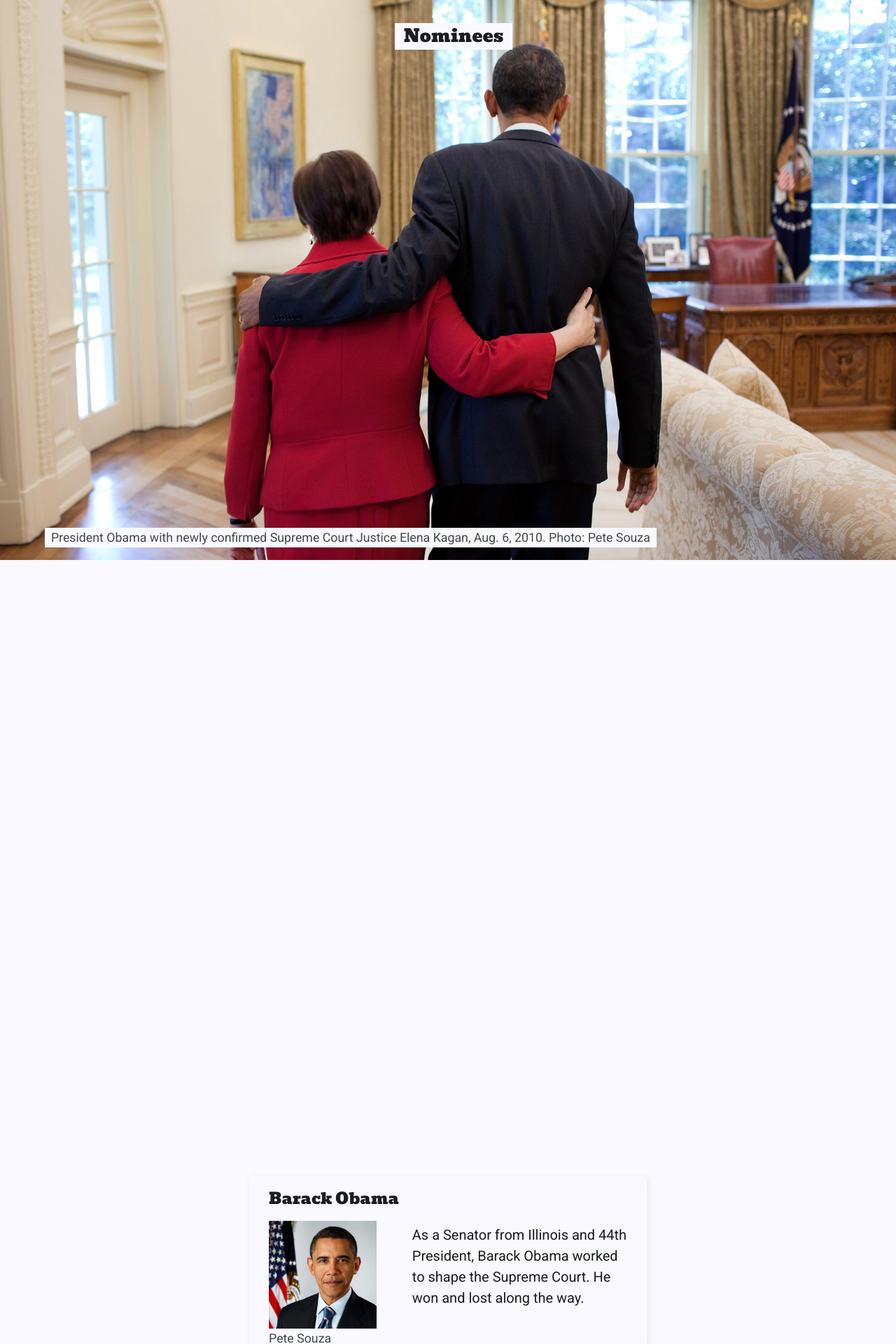
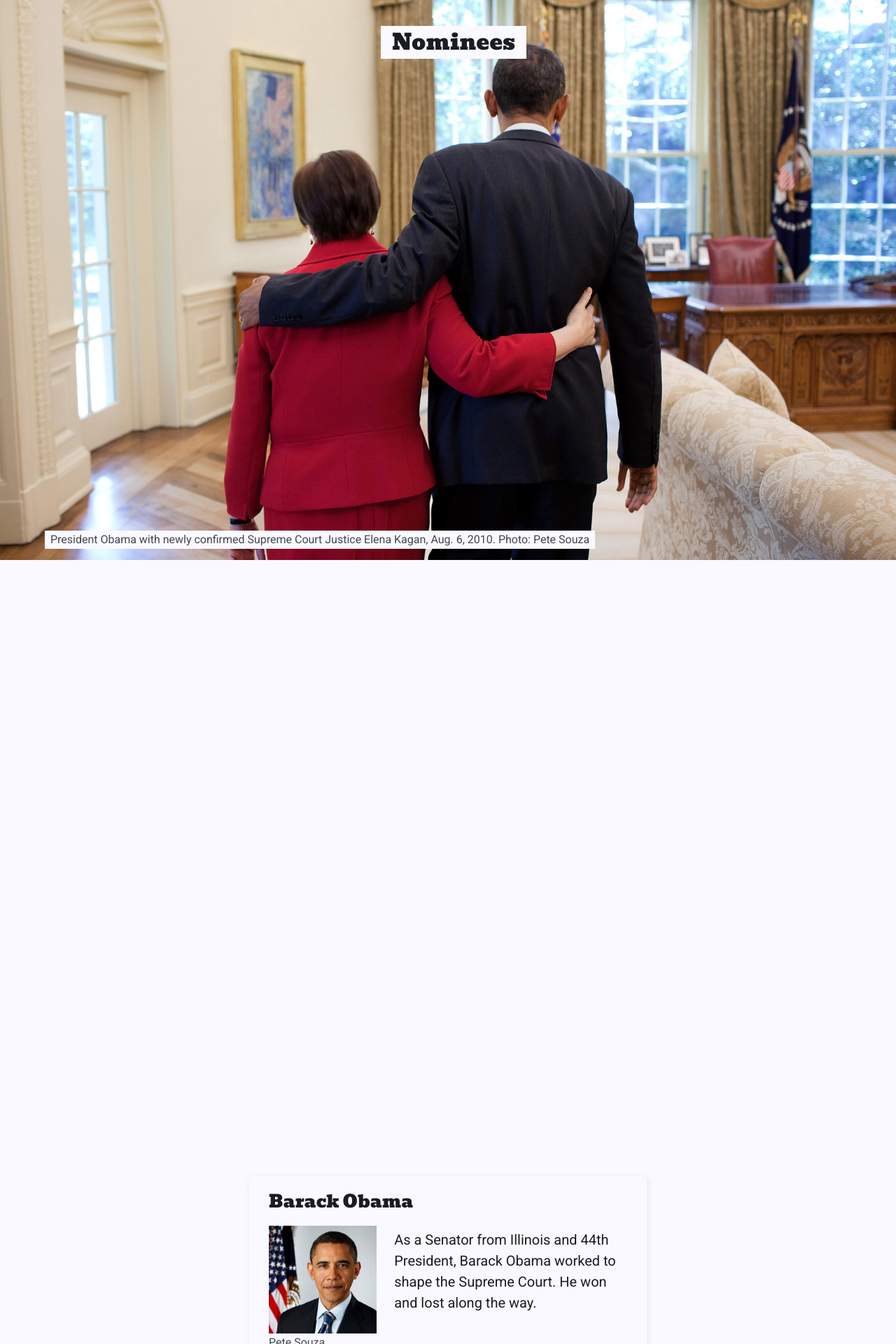
Before and after one commit to seankelliher/obama-scotus, a Vue app: page / in a window 1280 px wide. Shown: the top 1920 px of the page at 70% size. Built offline with nearby package versions, Linux system fonts and the light colour scheme.

Commit message:
Modify scaling for fonts.

```diff
--- a/src/style.css
+++ b/src/style.css
@@ -1,9 +1,9 @@
-/* @link https://utopia.fyi/type/calculator?c=320,16,1.125,1280,20,1.125,2,1,&s=0.75|0.5|0.25,1.5|2|3|4|6,s-l&g=s,l,xl,12 */
+/* @link https://utopia.fyi/type/calculator?c=320,16,1.25,1280,20,1.25,2,1,&s=0.75|0.5|0.25,1.5|2|3|4|6,s-l&g=s,l,xl,12 */
 :root {
-  --fs-1: clamp(0.8889rem, 0.8148rem + 0.3704vw, 1.1111rem);
+  --fs-1: clamp(0.8rem, 0.7333rem + 0.3333vw, 1rem);
   --fs0: clamp(1rem, 0.9167rem + 0.4167vw, 1.25rem);
-  --fs1: clamp(1.125rem, 1.0313rem + 0.4688vw, 1.4063rem);
-  --fs2: clamp(1.2656rem, 1.1602rem + 0.5273vw, 1.582rem);
+  --fs1: clamp(1.25rem, 1.1458rem + 0.5208vw, 1.5625rem);
+  --fs2: clamp(1.5625rem, 1.4323rem + 0.651vw, 1.9531rem);
 }
 
 /* Stylesheet uses Level 3 Media Queries. Level 4 coverage still spotty. */
@@ -246,7 +246,7 @@ figure.replay-icon:hover {
     }
 
     .content-box-text  {
-        width: 60%;
+        width: 65%;
     }
 
     h2 {
@@ -269,7 +269,7 @@ figure.replay-icon:hover {
     }
 
     .content-box-text  {
-        width: 60%;
+        width: 65%;
     }
 
     h2 {
@@ -312,6 +312,10 @@ p {
     color: #191c20; /* on surface */
 }
 
+.emphasis {
+    font-weight: 600;
+}
+
 figcaption {
     font-family: Roboto, serif;
     font-optical-sizing: auto;
```
